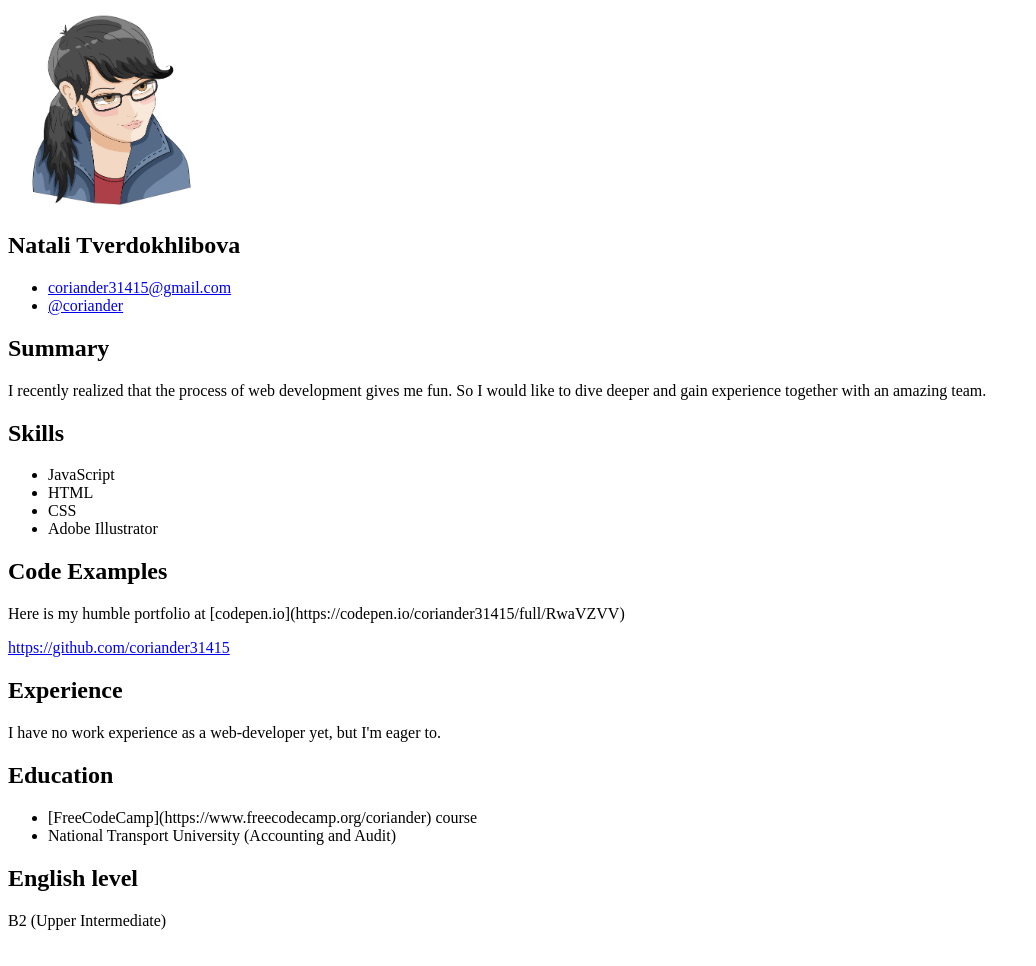
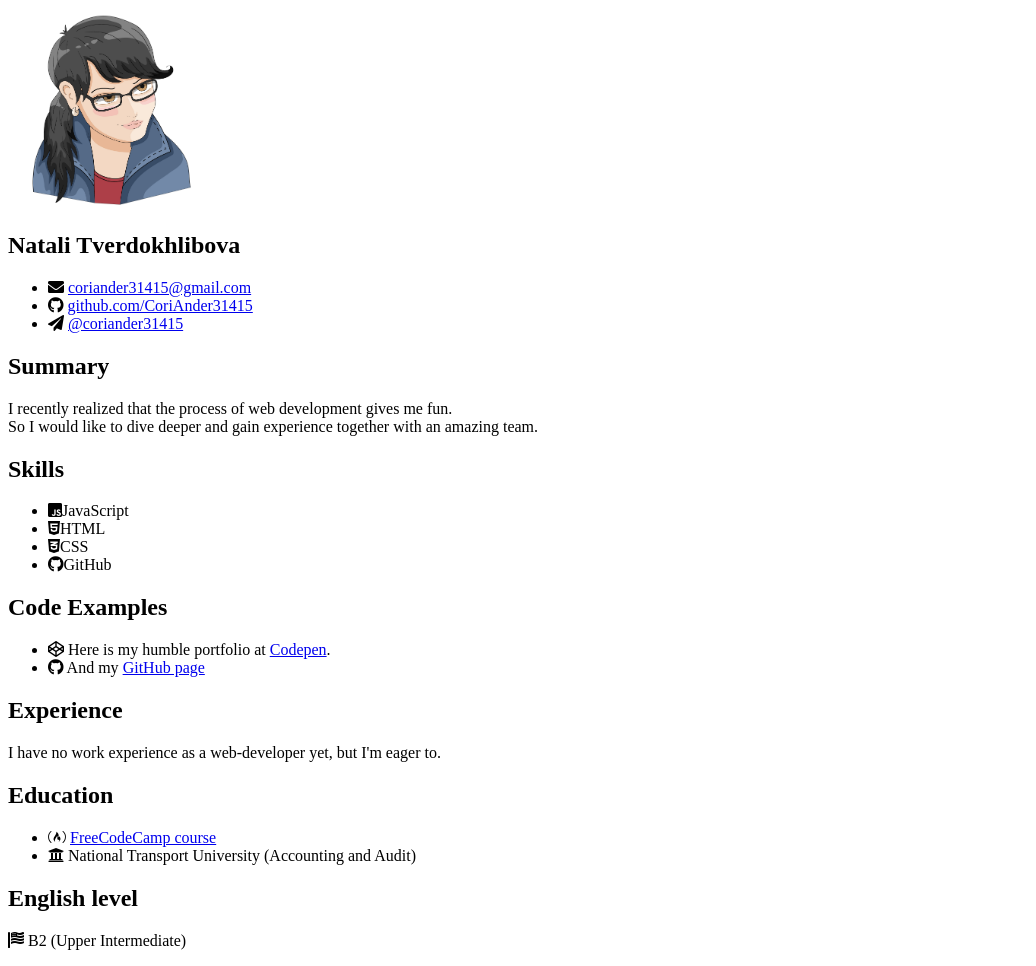
Before and after one commit to coriander31415/rsschool-cv, a plain HTML site: page index.html in a window 1280 px wide. Shown: the whole page, without its empty margins (0-1036 px from the left). Drawn offline with Linux system fonts and the light colour scheme.

Commit message:
refactor: adjust html structure

```diff
--- a/index.html
+++ b/index.html
@@ -6,68 +6,84 @@
     <meta name="viewport" content="width=device-width, initial-scale=1.0">
     <title>Natali Tverdokhlibova CV</title>
     <link rel="stylesheet" href="styles.css">
+    <link href="https://use.fontawesome.com/releases/v5.11.1/css/all.css" rel="stylesheet" />
 </head>
 
 <body>
     <main>
-        <section>
-            <div class="me">
-                <img src="./image.jpg" alt="image" width="200" height="200">
-                <h1 class="name">Natali Tverdokhlibova</h1>
-            </div>
+        <section class='grid-container'>
+            <img class="image" src="./image.jpg" alt="@coriander image" width="200" height="200">
+
+            <h1 class="name">Natali Tverdokhlibova</h1>
+
             <div class="contacts">
                 <ul>
-                    <li class="icon email"><a href="mailto:coriander31415@gmail.com">coriander31415@gmail.com</a></li>
-                    <li class="icon telegram"><a href="Telegram:@coriander31415">@coriander</a></li>
+                    <li class="contact">
+                        <i class="fas fa-envelope icon"></i>
+                        <a href="mailto:coriander31415@gmail.com">coriander31415@gmail.com</a></li>
+                    <li class="contact">
+                        <i class="fab fa-github icon"></i>
+                        <a href="https://github.com/coriander31415">github.com/CoriAnder31415</a>
+                        <li class="contact">
+                            <i class="fas fa-paper-plane icon"></i>
+                            <a href="Telegram:@coriander31415">@coriander31415</a></li>
                 </ul>
             </div>
-        </section>
 
-        <section class="section-info">
-            <h2 class="title">Summary</h2>
-            <p class="summary">
-                I recently realized that the process of web development gives me fun. So I would like to dive deeper and gain experience together with an amazing team.
+
+            <h2 class="title summary">Summary</h2>
+            <p class="text summary-info">
+                I recently realized that the process of web development gives me fun.</br> So I would like to dive deeper and gain experience together with an amazing team.
             </p>
-        </section>
 
-        <section class="section-info">
-            <h2 class="title">Skills</h2>
-            <ul class="skills">
-                <li class="icon js">JavaScript</li>
-                <li class="icon html">HTML</li>
-                <li class="icon css">CSS</li>
-                <li class="icon AI">Adobe Illustrator</li>
+            <h2 class="title skills">Skills</h2>
+            <ul class="skills skills-info">
+                <li class="icon">
+                    <i class="fab fa-js-square icon"></i>JavaScript
+                </li>
+                <li class="icon">
+                    <i class="fab fa-html5 icon"></i>HTML
+                </li>
+                <li class="icon">
+                    <i class="fab fa-css3-alt icon"></i>CSS
+                </li>
+                <li class="icon">
+                    <i class="fab fa-github icon"></i>GitHub
+                </li>
             </ul>
-        </section>
 
-        <section class="section-info">
-            <h2 class="title">Code Examples</h2>
-            <p>Here is my humble portfolio at [codepen.io](https://codepen.io/coriander31415/full/RwaVZVV)</p>
-            <a class="code" href="https://github.com/coriander31415">https://github.com/coriander31415</a>
-        </section>
+            <h2 class="title code">Code Examples</h2>
+            <ul class="text code-info">
+                <li>
+                    <i class="fab fa-codepen icon"></i> Here is my humble portfolio at
+                    <a href="https://codepen.io/coriander31415/full/RwaVZVV)">Codepen</a>.
+                </li>
+                <li>
+                    <i class="fab fa-github icon"></i> And my <a href="https://github.com/coriander31415">GitHub page</a></p>
+                </li>
+            </ul>
 
-        <section class="section-info">
-            <h2 class="title">Experience</h2>
-            <p class="experience">I have no work experience as a web-developer yet, but I'm eager to.</p>
-        </section>
+            <h2 class="title exp">Experience</h2>
+            <p class="text exp-info">I have no work experience as a web-developer yet, but I'm eager to.</p>
 
-        <section class="section-info">
-            <h2 class="title">Education</h2>
-            <ul class="education">
-                <li class="icon js">[FreeCodeCamp](https://www.freecodecamp.org/coriander) course</li>
-                <li class="icon html">National Transport University (Accounting and Audit) </li>
+
+
+            <h2 class="title edu">Education</h2>
+            <ul class="text edu-info">
+                <li class="icon">
+                    <i class="fab fa-free-code-camp icon"></i>
+                    <a href="https://www.freecodecamp.org/coriander">FreeCodeCamp course</a></li>
+                <li class="icon">
+                    <i class="fas fa-university icon"></i> National Transport University (Accounting and Audit) </li>
             </ul>
-        </section>
 
-        <section class="section-info">
-            <h2 class="title">English level</h2>
-            <p class="english">
-                B2 (Upper Intermediate)
+            <h2 class="title eng">English level</h2>
+            <p class="text eng-info">
+                <i class="fas fa-flag-usa icon"></i> B2 (Upper Intermediate)
             </p>
         </section>
 
     </main>
-
 </body>
 
 </html>
```
